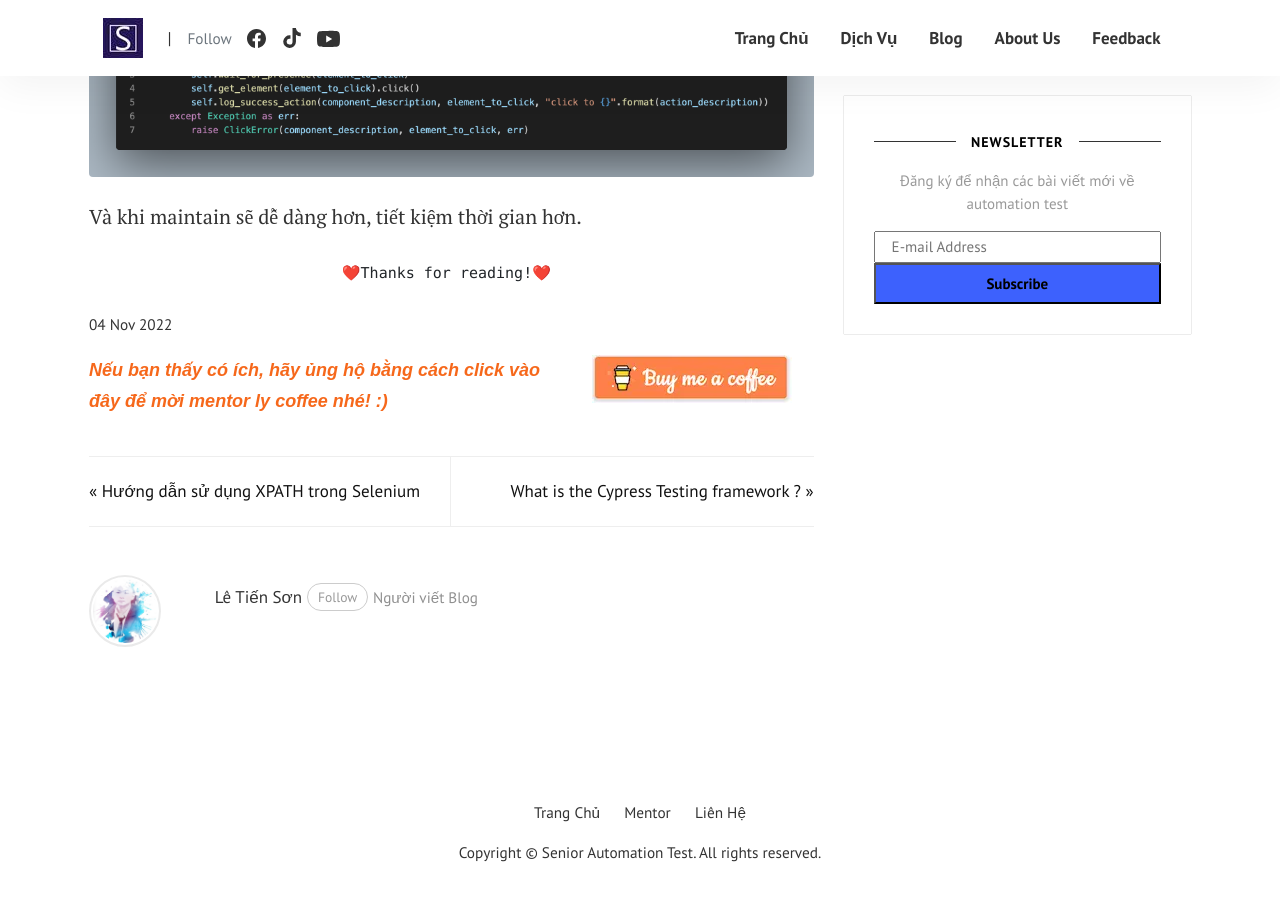
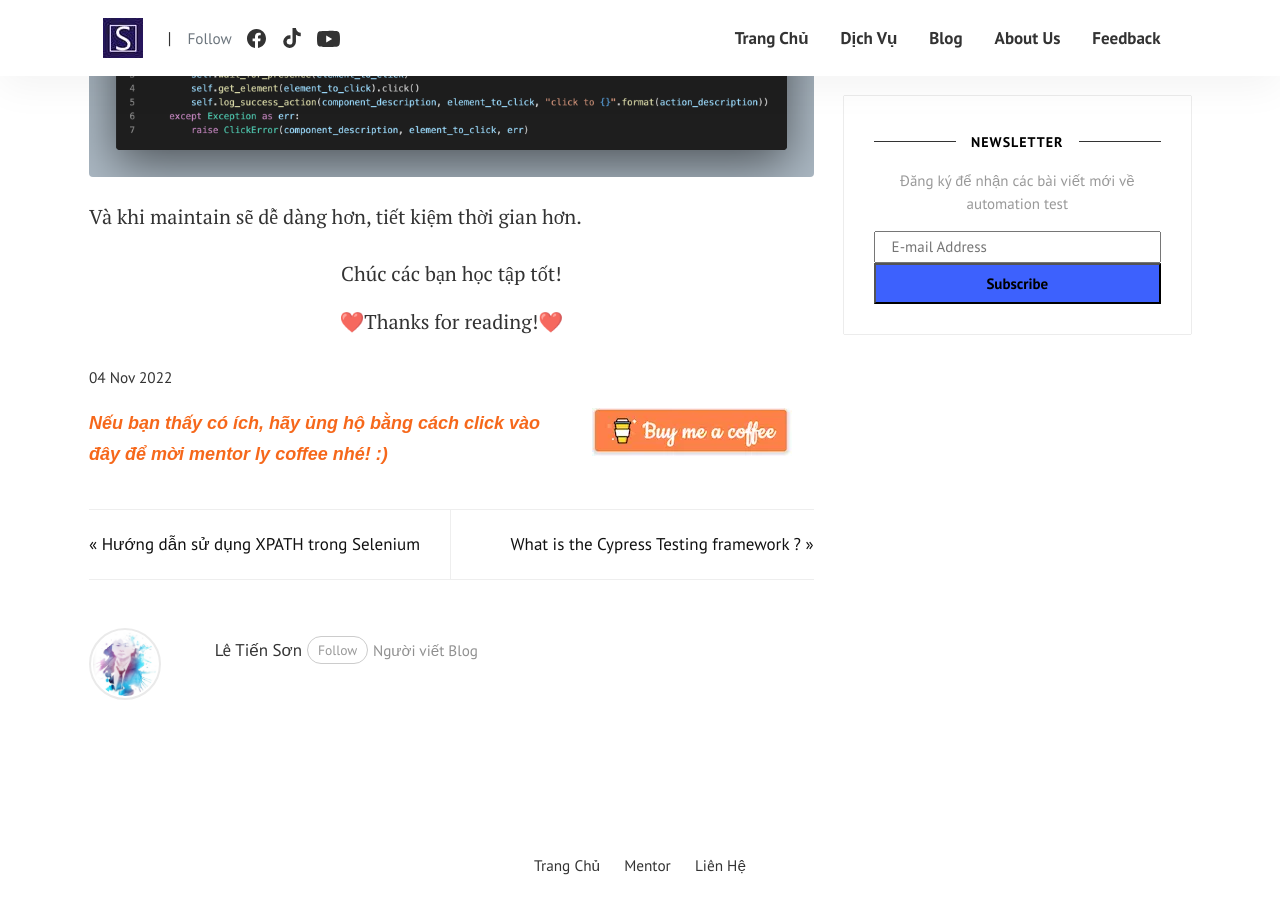
Before and after one commit to duykhanhrc/duykhanhrc.github.io, a Jekyll site: the page built from _posts/selenium-web/2022-11-04-click-button-in-selenium.md, in a window 1280 px wide and 900 px high, scrolled down 1783 px. Built offline with Jekyll 4.4.1, drawn with Linux system fonts in a browser that asks for light colours; comment, search, counter and statistics services are not loaded.

Commit message:
update new commit

```diff
--- a/_posts/selenium-web/2022-11-04-click-button-in-selenium.md
+++ b/_posts/selenium-web/2022-11-04-click-button-in-selenium.md
@@ -40,10 +40,7 @@ Ví dụ với Project của mình:
 Và khi maintain sẽ dễ dàng hơn, tiết kiệm thời gian hơn.
 
 
-<!-- <div>
+<div>
     <p style=" text-align: center; ">Chúc các bạn học tập tốt!</p>
     <p style=" text-align: center; font-size: 20px; ">❤️Thanks for reading!❤️</p>
-</div> -->
-
-
-                                ❤️Thanks for reading!❤️
+</div>
```
